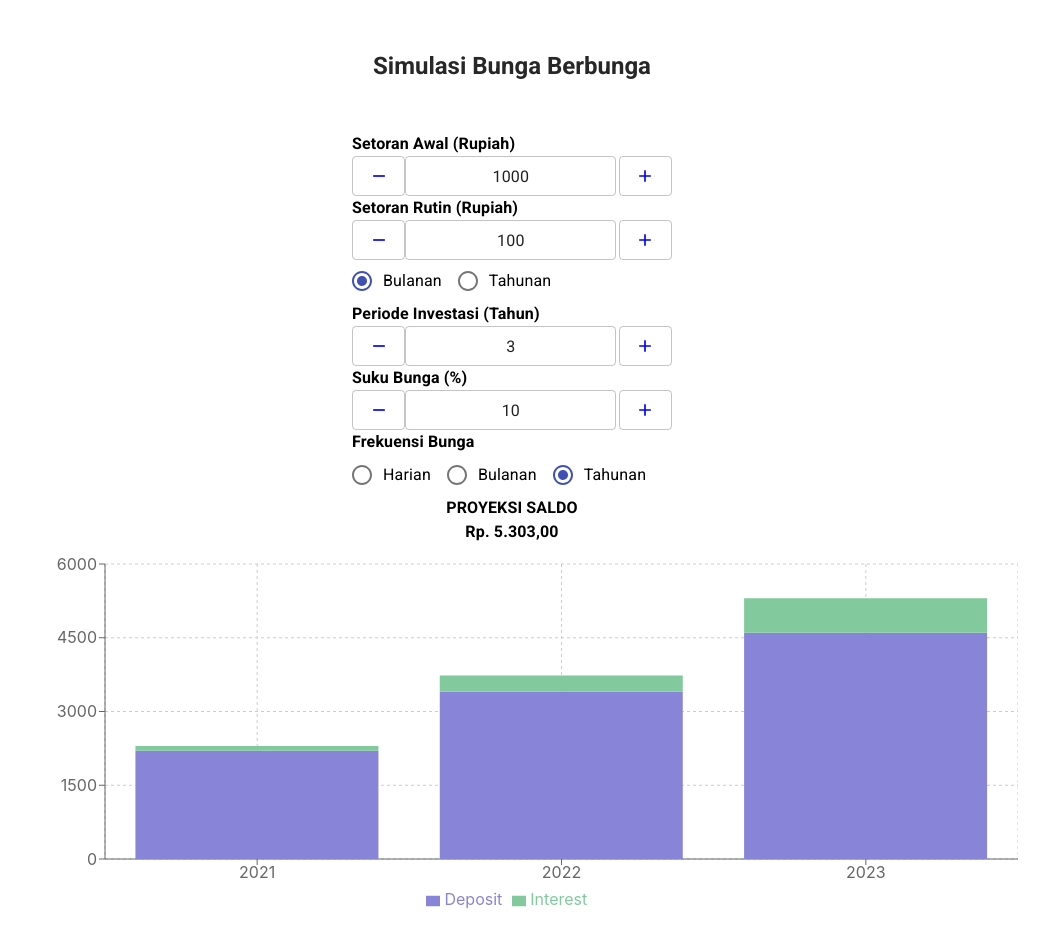
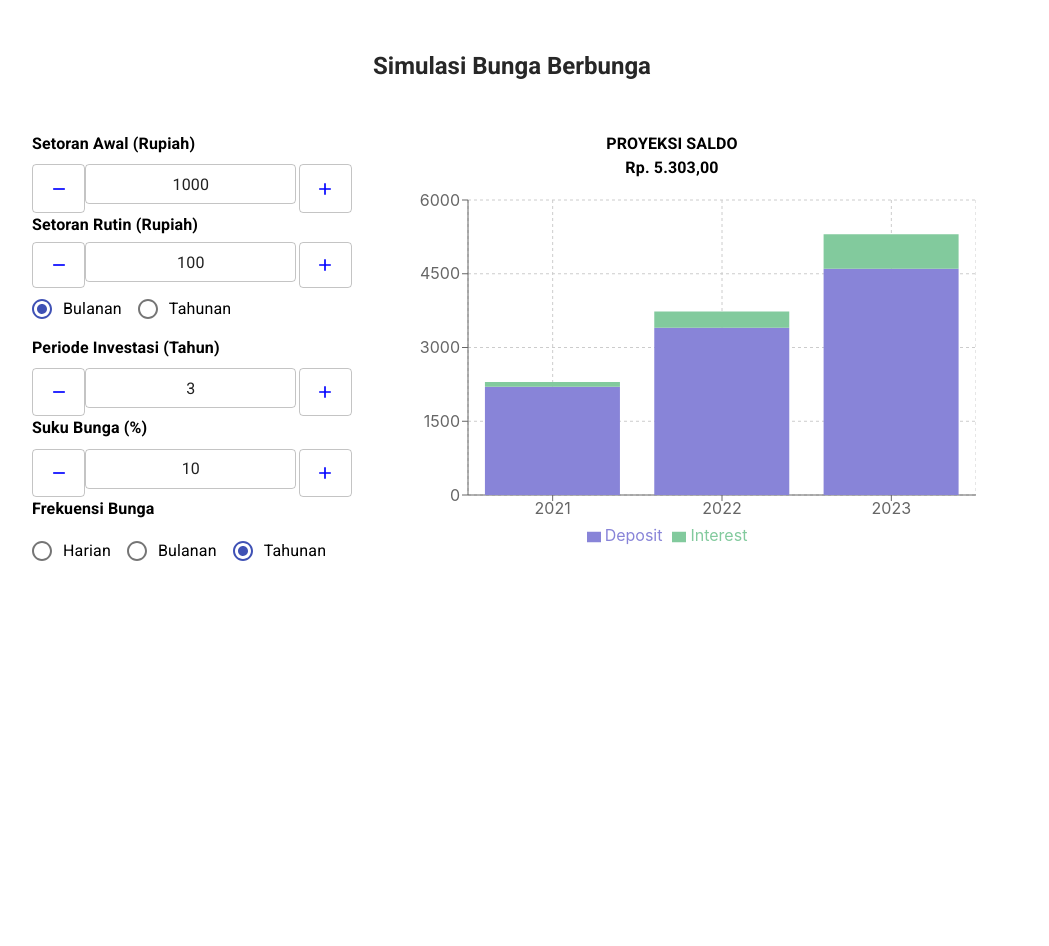
Before and after one commit to ajiyudhanto/saving-goal-calc, a Next.js app: page / in a window 1280 px wide. Shown: the whole page, without its empty margins (128-1177 px from the left). After the commit the page ends 800 px from the top, so only its background shows below. Built offline with nearby package versions, Linux system fonts and the light colour scheme.

Commit message:
changing layout

```diff
--- a/pages/index.js
+++ b/pages/index.js
@@ -140,9 +140,8 @@ export default function Home() {
   function total (period) {
     const res = Math.round(e(period) + c(period))
     return res
-    setProyeksiSaldo((Math.round(e(period) + c(period))).toLocaleString(['ban', 'id']))
   }
-  console.log(progressChart)
+
   return (
     <div className='root'>
       <Head>
@@ -153,7 +152,7 @@ export default function Home() {
       </Head>
 
       <Grid container justify='center'>
-        <Grid xs={10} item container justify='center' >
+        <Grid xs={12} item container justify='center' >
           <Typography variant='h5' style={{ fontWeight: 'bold', color: '#272727', marginTop: '50px', marginBottom: '50px' }}>Simulasi Bunga Berbunga</Typography>
         </Grid>
         <Grid xs={10} sm={3} item container justify='center'>
@@ -374,15 +373,15 @@ export default function Home() {
               </FormControl>
             </Grid>
           </Grid>
-
         </Grid>
-        <Grid xs={10} item container justify='center'>
+        <Grid xs={10} sm={6} item container justify='center' >
+          <Grid xs={12} item container justify='center'>
             <Typography style={{ fontWeight: 'bold' }}>PROYEKSI SALDO</Typography>
           </Grid>
-        <Grid xs={10} item container justify='center'>
+          <Grid xs={12} item container justify='center'>
             <Typography style={{ fontWeight: 'bold' }}>Rp. {proyeksiSaldo},00</Typography>
           </Grid>
-        <Grid xs={10} item container justify='center'>
+          <Grid xs={12} item container justify='center'>
             <ResponsiveContainer width="95%" height={400}>
               <BarChart  margin={{ top: 20, right: 0, left: 0, bottom: 50 }} data={ progressChart } >
                 <CartesianGrid strokeDasharray="3 3" />
@@ -396,6 +395,7 @@ export default function Home() {
             </ResponsiveContainer>
           </Grid>
         </Grid>
+      </Grid>
     </div>
   )
 }
```
Lines whose indentation alone changed are shown as unchanged.
